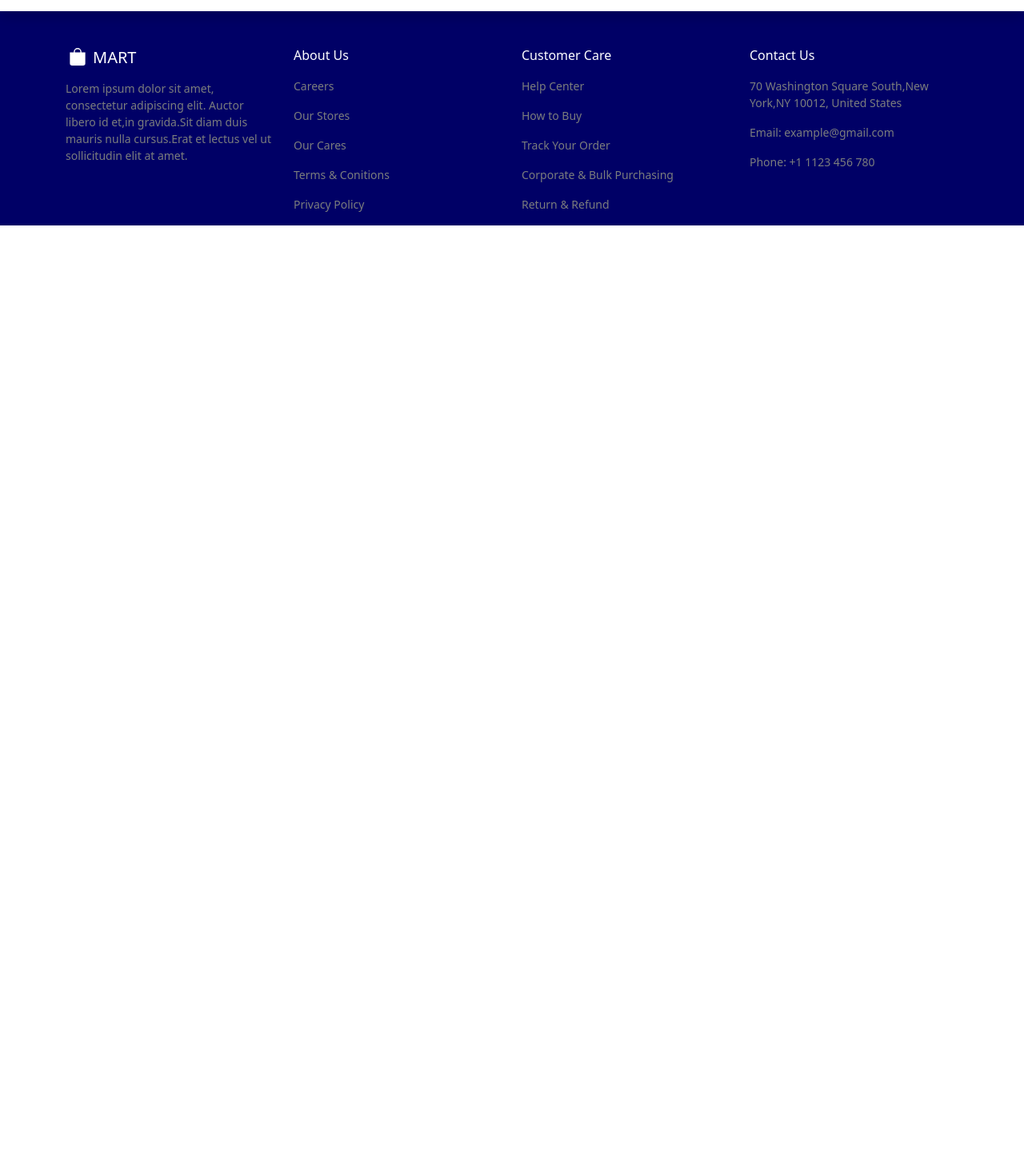
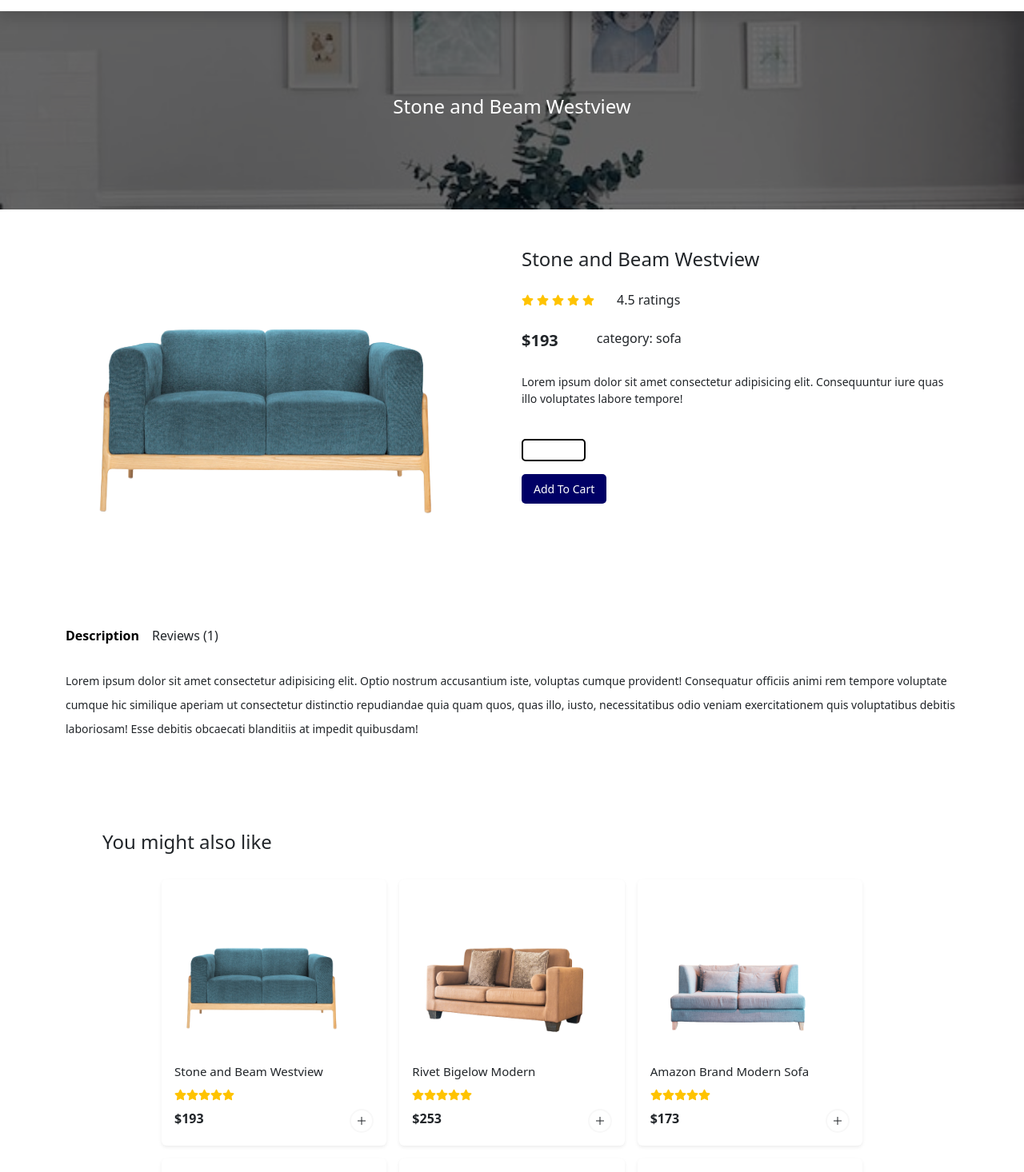
Before and after one commit to Anagha-Raghav/react-ecommerce-application, a React (Create React App) app: page /singleproduct/01 in a window 1280 px wide. Shown: the part 44-1510 px from the top of the page at 80% size. Before the commit the page ends 800 px from the top, so only its background shows below. Built offline with nearby package versions, Linux system fonts and the light colour scheme.

Commit message:
ADDED : SingleProduct Page

```diff
--- a/src/Components/Pages/Shop/Shop.js
+++ b/src/Components/Pages/Shop/Shop.js
@@ -1,5 +1,6 @@
 import React from "react";
 import "./Shop.css";
+import { Link } from "react-router-dom";
 import { FaStar } from "react-icons/fa";
 import { IoAddSharp } from "react-icons/io5";
 import { CiHeart } from "react-icons/ci";
@@ -99,14 +100,16 @@
       </section>
       <section className="productListSection">
         <div className="container">
-          <div className="row g-3 justify-content-md-center">
+          <div className="row  g-3 justify-content-md-center">
             {productsData.length === 0 ? (
               <h2 className="text-center">No products are found!</h2>
             ) : (
               productsData.map((item, index) => (
                 <div className="col-md-4 " key={index}>
                   <div className="card shadow-sm h-100 ">
+                  <Link to={`/singleproduct/${item.id}`}>
                     <img src={item.imgUrl} alt={item.productName} />
+                    </Link>
                     <div className="card-body">
                       <span className="wishIcon">
                         <CiHeart />
--- /dev/null
+++ b/src/Components/Pages/SingleProduct/SingleProduct.css
@@ -0,0 +1,97 @@
+.productDetails {
+  height: 500px;
+}
+.productDetails .container img {
+  width: 500px;
+  height: 400px;
+}
+.productDetails .container .productRating {
+  color: #ffc300;
+  font-size: 15px;
+}
+.productDetails .container .productRating span {
+  padding-right: 4px;
+}
+.productDetails .container .shortDescription {
+  font-size: 14px;
+}
+.productDetails .container input {
+  width: 80px;
+  border: 2px solid #000;
+  border-radius: 5px;
+}
+.productDetails .container button {
+  padding: 8px 15px 8px 15px;
+  border: none;
+  border-radius: 5px;
+  background-color: #000066;
+  color: #fff;
+  font-size: 14px;
+}
+.tab h6 {
+  cursor: pointer;
+}
+.tabContent p {
+  font-size: 14px;
+  font-weight: 400;
+  line-height: 30px;
+}
+.activeTab {
+  color: #000;
+  font-weight: bold;
+}
+.reviewSection .productReview span {
+  color: red;
+}
+.related_products .container {
+  width: 900px;
+}
+.related_products .container .card {
+  border: none;
+}
+.related_products h4 {
+  margin-left: 10%;
+}
+.related_products .container img {
+  width: 250px;
+  height: 200px;
+  padding: 12px;
+  margin: auto;
+  margin-top: 15px;
+}
+.related_products .container .card-title {
+  font-size: 15px;
+}
+.related_products .container .productRating {
+  color: #ffc300;
+  font-size: 15px;
+}
+.related_products .wishIcon {
+  position: absolute;
+  right: 8%;
+  top: 3%;
+  transition: 0.5s ease;
+  opacity: 0;
+}
+.related_products .container .card :hover .wishIcon {
+  opacity: 1;
+}
+.related_products .container .productPrice {
+  font-weight: 600;
+}
+.related_products .container .addIcon {
+  height: 30px;
+  width: 30px;
+  padding: 5px;
+  border-radius: 50%;
+  background-color: #fff;
+  border: 2px solid #f8f8f8;
+  transition: 0.5s ease;
+}
+.related_products .container .addIcon:hover {
+  background-color: #000066;
+  color: #fff;
+  border: transparent;
+  font-weight: bold;
+  cursor: pointer;
+}
--- /dev/null
+++ b/src/Components/Pages/SingleProduct/SingleProduct.js
@@ -0,0 +1,179 @@
+import React from "react";
+import "./SingleProduct.css";
+import { useState, useEffect } from "react";
+import { useParams } from "react-router-dom";
+import { products } from "../../Products/Products";
+import { FaStar } from "react-icons/fa";
+import { Link } from "react-router-dom";
+import { IoAddSharp } from "react-icons/io5";
+import { CiHeart } from "react-icons/ci";
+
+const SingleProduct = () => {
+
+  const [tab, setTab] = useState("tabDescription");
+  const { id } = useParams();
+  const singleProduct = products.find((item) => item.id === id);
+
+  const {
+    imgUrl,
+    productName,
+    price,
+    avgRating,
+    category,
+    shortDesc,
+    description,
+    reviews,
+  } = singleProduct;
+
+  const relatedProducts = products.filter((item) => item.category === category);
+
+  useEffect(() => {
+    window.scroll(0, 0);
+  }, [singleProduct]);
+  return (
+    <div>
+      <div className="commonSection">
+        <div className="overlayText">
+          {" "}
+          <h4>{productName}</h4>
+        </div>
+      </div>
+      {/*-----Product Details Start----- */}
+      <section className="productDetails">
+        <div className="container">
+          <div className="row ">
+            <div className="col-md-6 mt-3">
+              <img src={imgUrl} alt={productName} />
+            </div>
+            <div className="col-md-6 mt-5">
+              <h4>{productName}</h4>
+              <div className="d-flex gap-4 mt-4">
+                <div className="productRating">
+                  <span>
+                    <FaStar />
+                  </span>
+                  <span>
+                    <FaStar />
+                  </span>
+                  <span>
+                    <FaStar />
+                  </span>
+                  <span>
+                    <FaStar />
+                  </span>
+                  <span>
+                    <FaStar />
+                  </span>
+                </div>
+                <p>{avgRating} ratings</p>
+              </div>
+              <div className="d-flex gap-5 mt-2">
+                <span className="fw-bold fs-5">${price}</span>
+                <p>category: {category}</p>
+              </div>
+              <p className="mt-3 shortDescription">{shortDesc}</p>
+              <input type="number" className="mt-4" />
+              <div>
+                <button className=" mt-3">Add To Cart</button>
+              </div>
+            </div>
+          </div>
+        </div>
+      </section>
+      {/* -----Product Details End----- */}
+
+      {/*----Product Description & Review Start---*/}
+
+      <section className="mt-4 pb-5">
+        <div className="container">
+          <div className="row">
+            <div className="col-md-12">
+              <div className="tab d-flex gap-3">
+                <h6
+                  className={`${tab === "tabDescription" ? "activeTab " : ""}`}
+                  onClick={() => setTab("tabDescription")}
+                >
+                  Description
+                </h6>
+                <h6
+                  className={`${tab === "tabReview" ? "activeTab " : ""}`}
+                  onClick={() => setTab("tabReview")}
+                >
+                  Reviews ({reviews.length})
+                </h6>
+              </div>
+              {tab === "tabDescription" ? (
+                <div className="tabContent">
+                  <p className="mt-4">{description}</p>
+                </div>
+              ) : (
+                <div className="reviewSection mt-4 ms-5">
+                  <div className="productReview ">
+                    {reviews.map((item, index) => (
+                      <div key={index}>
+                        <span>{item.rating} ratings</span>
+                        <p>{item.text}</p>
+                      </div>
+                    ))}
+                  </div>
+                </div>
+              )}
+            </div>
+          </div>
+        </div>
+      </section>
+      {/*----Product Description & Review End---*/}
+
+      {/*------Related Products Start-----*/}
+
+      <section className="related_products mt-5 pb-5">
+        <h4>You might also like</h4>
+        <div className="container">
+          <div className="row g-3 mt-3 justify-content-md-center">
+            {relatedProducts.map((item, index) => (
+              <div className="col-md-4 " key={index}>
+                <div className="card shadow-sm h-100 ">
+                  <Link to={`/singleproduct/${item.id}`}>
+                    <img src={item.imgUrl} alt={item.productName} />
+                  </Link>
+                  <div className="card-body">
+                    <span className="wishIcon">
+                      <CiHeart />
+                    </span>
+                    <h5 className="card-title">{item.productName}</h5>
+                    <div className="productRating">
+                      <span>
+                        <FaStar />
+                      </span>
+                      <span>
+                        <FaStar />
+                      </span>
+                      <span>
+                        <FaStar />
+                      </span>
+                      <span>
+                        <FaStar />
+                      </span>
+                      <span>
+                        <FaStar />
+                      </span>
+                    </div>
+                    <div className="d-flex justify-content-between mt-2">
+                      <span className="productPrice ">${item.price}</span>
+                      <span>
+                        <IoAddSharp className="addIcon" />
+                      </span>
+                    </div>
+                  </div>
+                </div>
+              </div>
+            ))}
+          </div>
+        </div>
+      </section>
+      {/*------Related Products End-----*/}
+    </div>
+  );
+};
+
+export default SingleProduct;
--- a/src/Components/Routing/Routing.js
+++ b/src/Components/Routing/Routing.js
@@ -2,6 +2,7 @@
 import { Routes, Route } from "react-router-dom";
 import Home from "../Pages/Home/Home";
 import Shop from "../Pages/Shop/Shop";
+import SingleProduct from "../Pages/SingleProduct/SingleProduct";
 
 const Routing = () => {
   return (
@@ -10,6 +11,7 @@
         <Route exact path="/" Component={Home} />
         <Route path="/home" element={<Home />} />
         <Route path="/shop" element={<Shop />} />
+        <Route path="/singleproduct/:id" element={<SingleProduct />}/>
       </Routes>
     </div>
   );
```
Also changed, not shown: src/Components/Pages/Home/ProductCard.js (+9 -0 lines), src/Components/Products/Products.js (+15 -15 lines).
